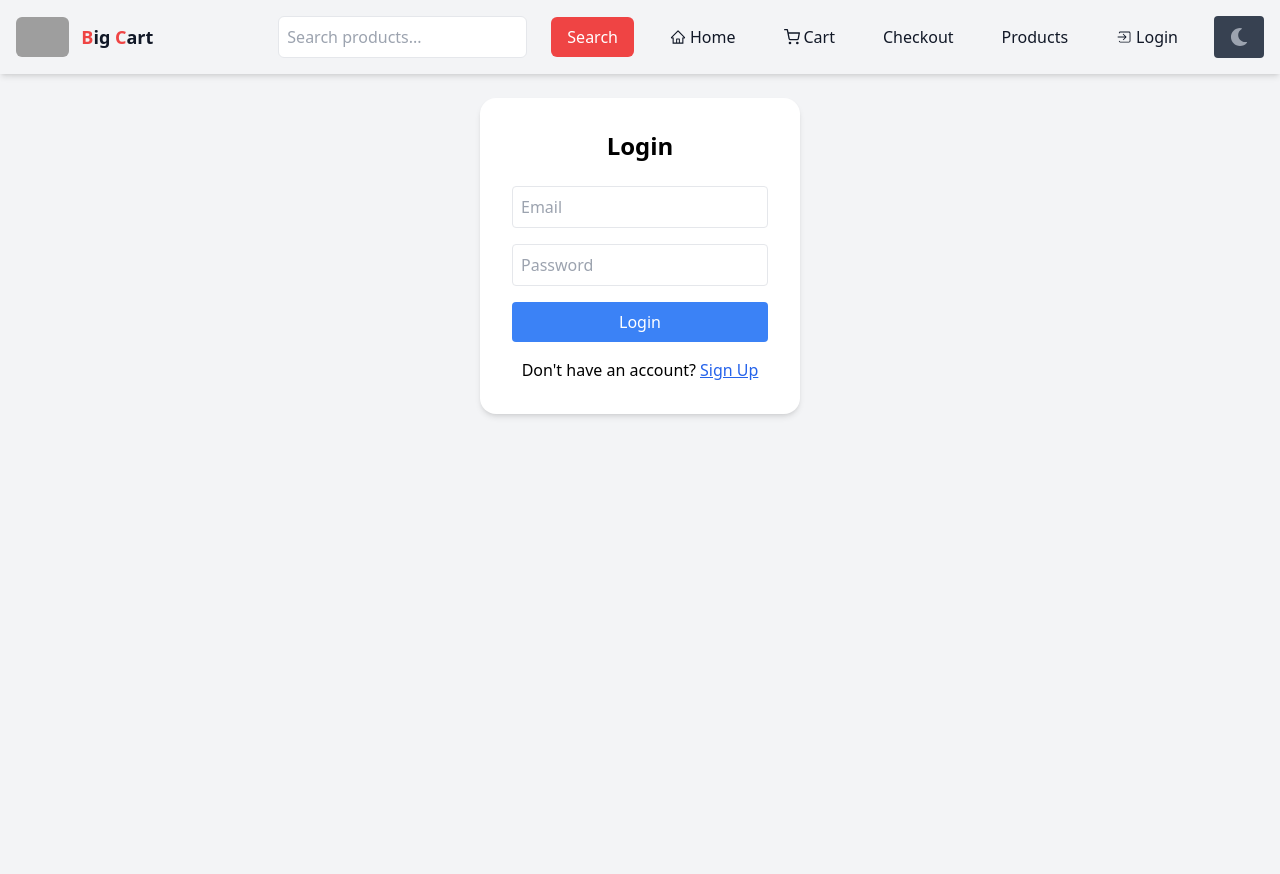
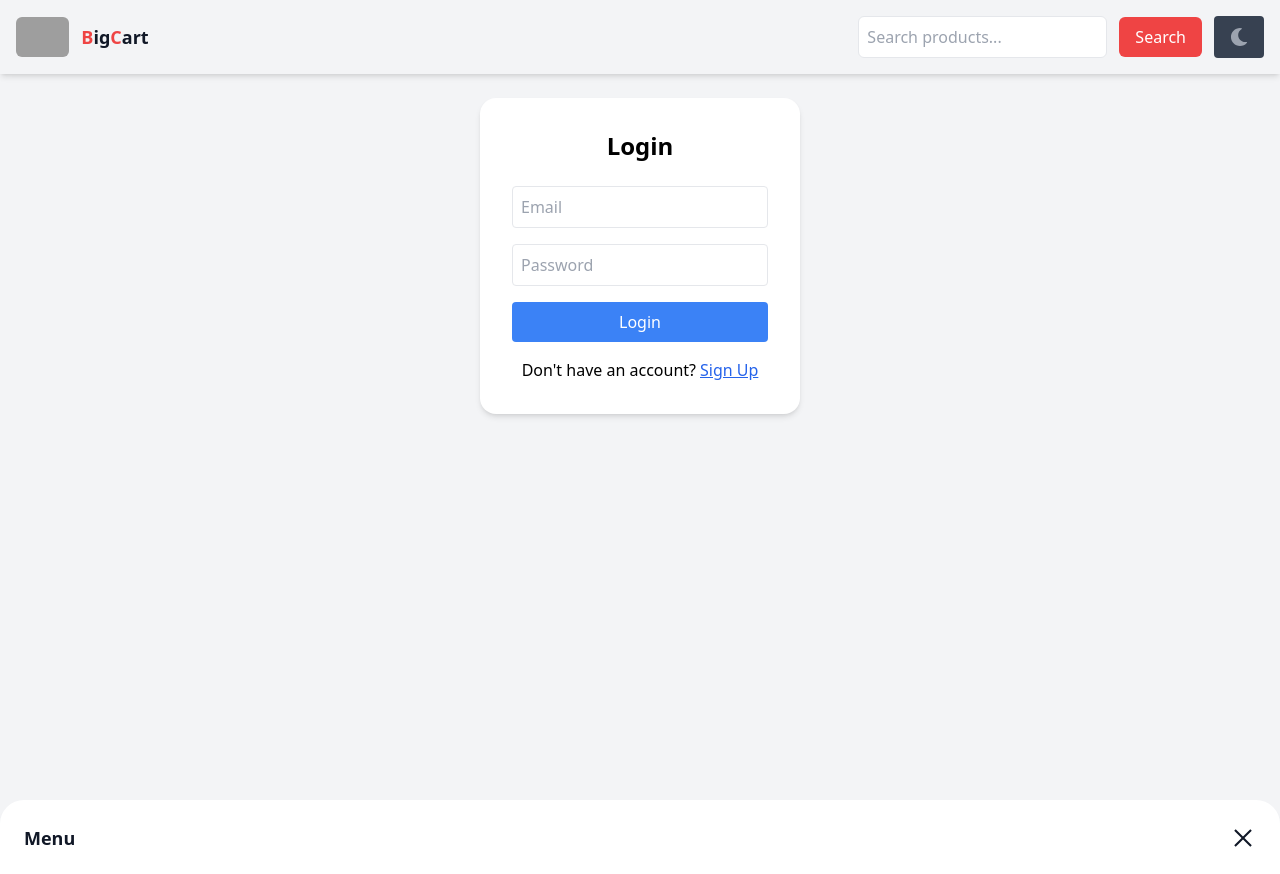
Before and after one commit to RahulChauhan101/Big-cart-ecommerce-website-, a React (Vite) app: page /auth in a window 1280 px wide. Built offline with nearby package versions, Linux system fonts and the light colour scheme; grey boxes are pictures that could not be loaded.

Commit message:
navbar change

```diff
--- a/src/Navbar/Navbar.jsx
+++ b/src/Navbar/Navbar.jsx
@@ -1,6 +1,6 @@
 import React, { useState, useEffect } from "react";
 import { Link, useNavigate } from "react-router-dom";
-import { AiOutlineHome, AiOutlineMenu, AiOutlineClose } from "react-icons/ai";
+import { AiOutlineHome, AiOutlineClose, AiOutlineMenu } from "react-icons/ai";
 import { FiShoppingCart } from "react-icons/fi";
 import { IoIosLogIn, IoIosLogOut } from "react-icons/io";
 import DarkModeToggle from "../components/DarkModeToggle";
@@ -16,25 +16,22 @@ const Navbar = ({ onSearch }) => {
   const [fullName, setFullName] = useState("");
   const [avatarUrl, setAvatarUrl] = useState("");
 
-  // Cart Items From Redux
+  // Cart total items
   const cartItems = useSelector((state) => state.cart.items);
   const cartCount = cartItems.reduce((acc, item) => acc + (item.quantity || 1), 0);
 
-  // Fetch Logged-in User + Profile
+  // Fetch user data
   useEffect(() => {
     const fetchUser = async () => {
-      const { data: sessionData } = await supabase.auth.getSession();
-      const session = sessionData?.session;
+      const session = (await supabase.auth.getSession()).data.session;
 
       if (!session) {
         setUser(null);
-        setFullName("");
-        setAvatarUrl("");
         return;
       }
 
-      const { data: userData } = await supabase.auth.getUser();
-      const loggedUser = userData?.user;
+      const { data } = await supabase.auth.getUser();
+      const loggedUser = data?.user;
       setUser(loggedUser);
 
       const { data: profile } = await supabase
@@ -48,12 +45,6 @@ const Navbar = ({ onSearch }) => {
     };
 
     fetchUser();
-
-    const { data: listener } = supabase.auth.onAuthStateChange(() => {
-      fetchUser();
-    });
-
-    return () => listener?.subscription.unsubscribe();
   }, []);
 
   const handleLogout = async () => {
@@ -61,28 +52,9 @@ const Navbar = ({ onSearch }) => {
     navigate("/auth");
   };
 
-  const UserInfo = () =>
-    user ? (
-      <Link
-        to="/profile"
-        className="flex items-center gap-3 px-4 py-2 bg-gray-200 dark:bg-gray-700 rounded-md cursor-pointer hover:bg-gray-300 dark:hover:bg-gray-600 transition"
-      >
-        <img
-          src={avatarUrl || "https://via.placeholder.com/40"}
-          alt="Profile"
-          className="w-10 h-10 rounded-full object-cover border-2 border-red-500"
-        />
-
-        <div className="flex flex-col">
-          <h2 className="text-sm font-semibold text-gray-900 dark:text-white">
-            {fullName || "User"}
-          </h2>
-          <p className="text-xs text-gray-600 dark:text-gray-300">{user.email}</p>
-        </div>
-      </Link>
-    ) : null;
-
   return (
+    <>
+      {/* NAVBAR TOP */}
       <nav className="p-4 shadow-md sticky top-0 z-50 bg-gray-100 dark:bg-gray-900">
         <div className="max-w-7xl mx-auto flex items-center justify-between">
 
@@ -91,16 +63,15 @@ const Navbar = ({ onSearch }) => {
             <img
               src="https://encrypted-tbn0.gstatic.com/images?q=tbn:ANd9GcSZj6WNrw6o1eh0Z84fAxIO0M-RMMoN1W3aeQ&s"
               className="h-10 rounded-md"
-            alt="Big Cart"
             />
             <span className="font-bold text-lg text-gray-900 dark:text-white">
-            <span className="text-red-500">B</span>ig{" "}
+              <span className="text-red-500">B</span>ig
               <span className="text-red-500">C</span>art
             </span>
           </Link>
 
-        {/* DESKTOP MENU */}
-        <div className="hidden md:flex items-center gap-6 ml-auto">
+          {/* DESKTOP ONLY */}
+          <div className="hidden md:flex items-center gap-3">
             <input
               type="text"
               value={input}
@@ -108,81 +79,130 @@ const Navbar = ({ onSearch }) => {
               placeholder="Search products..."
               className="p-2 border rounded-md bg-white dark:bg-gray-800 text-gray-900 dark:text-white"
             />
-
             <button
               onClick={() => onSearch(input)}
-            className="px-4 py-2 bg-red-500 text-white rounded-md hover:bg-red-600 transition"
+              className="px-4 py-2 bg-red-500 text-white rounded-md hover:bg-red-600"
             >
               Search
             </button>
+            <DarkModeToggle />
+          </div>
 
-          <Link
-            to="/"
-            className="flex items-center gap-1 px-3 py-2 text-gray-900 dark:text-white hover:underline"
+          {/* MOBILE MENU BUTTON */}
+          <div className="md:hidden flex items-center gap-3">
+            <DarkModeToggle />
+            <AiOutlineMenu
+              size={28}
+              className="text-gray-900 dark:text-white"
+              onClick={() => setMenuOpen(true)}
+            />
+          </div>
+        </div>
+
+        {/* STICKY MOBILE SEARCH BAR */}
+        <div className="md:hidden mt-3 sticky top-16 z-40 bg-gray-100 dark:bg-gray-900 p-3">
+          <input
+            type="text"
+            value={input}
+            onChange={(e) => setInput(e.target.value)}
+            placeholder="Search products..."
+            className="w-full p-2 border rounded-md bg-white dark:bg-gray-800 text-gray-900 dark:text-white"
+          />
+          <button
+            onClick={() => onSearch(input)}
+            className="mt-2 w-full bg-red-500 text-white py-2 rounded-md hover:bg-red-600"
           >
-            <AiOutlineHome /> Home
+            Search
+          </button>
+        </div>
+      </nav>
+
+      {/* OVERLAY */}
+      {menuOpen && (
+        <div
+          className="fixed inset-0 bg-black/40 z-50"
+          onClick={() => setMenuOpen(false)}
+        ></div>
+      )}
+
+      {/* BOTTOM SHEET MENU (Meesho Style) */}
+      <div
+        className={`fixed bottom-0 left-0 w-full bg-white dark:bg-gray-800 rounded-t-3xl shadow-xl z-50 p-6 transition-transform duration-300 ${
+          menuOpen ? "translate-y-0" : "translate-y-full"
+        }`}
+      >
+        {/* CLOSE BUTTON */}
+        <div className="flex justify-between items-center mb-4">
+          <h2 className="text-lg font-semibold text-gray-900 dark:text-white">
+            Menu
+          </h2>
+          <AiOutlineClose
+            size={26}
+            className="text-gray-900 dark:text-white cursor-pointer"
+            onClick={() => setMenuOpen(false)}
+          />
+        </div>
+
+        {/* MENU LIST */}
+        <div className="flex flex-col gap-4 text-gray-900 dark:text-white">
+
+          <Link to="/" onClick={() => setMenuOpen(false)} className="text-lg">
+            <AiOutlineHome className="inline" /> Home
           </Link>
 
-          <Link
-            to="/cart"
-            className="relative flex items-center gap-1 px-3 py-2 text-gray-900 dark:text-white hover:underline"
-          >
-            <FiShoppingCart /> Cart
-            {cartCount > 0 && (
-              <span className="absolute -top-1 -right-2 bg-red-600 text-white text-xs px-2 rounded-full">
-                {cartCount}
-              </span>
-            )}
+          <Link to="/cart" onClick={() => setMenuOpen(false)} className="text-lg">
+            <FiShoppingCart className="inline" /> Cart ({cartCount})
           </Link>
 
-          <Link
-            to="/checkout"
-            className="flex items-center gap-1 px-3 py-2 text-gray-900 dark:text-white hover:underline"
-          >
+          <Link to="/checkout" onClick={() => setMenuOpen(false)} className="text-lg">
             Checkout
           </Link>
 
-          <Link
-            to="/products"
-            className="flex items-center gap-1 px-3 py-2 text-gray-900 dark:text-white hover:underline"
-          >
+          <Link to="/products" onClick={() => setMenuOpen(false)} className="text-lg">
             Products
           </Link>
 
-          <UserInfo />
+          {/* USER PROFILE */}
+          {user && (
+            <Link
+              to="/profile"
+              onClick={() => setMenuOpen(false)}
+              className="flex items-center gap-3 mt-2 bg-gray-200 dark:bg-gray-700 p-3 rounded-xl"
+            >
+              <img
+                src={avatarUrl || "https://via.placeholder.com/40"}
+                className="w-12 h-12 rounded-full border-2 border-red-500 object-cover"
+              />
+              <div>
+                <h3 className="font-semibold">{fullName}</h3>
+                <p className="text-sm text-gray-600 dark:text-gray-300">{user.email}</p>
+              </div>
+            </Link>
+          )}
 
+          {/* LOGIN & LOGOUT */}
           {!user ? (
             <Link
               to="/auth"
-              className="flex items-center gap-1 px-3 py-2 text-gray-900 dark:text-white hover:underline"
+              className="text-lg"
+              onClick={() => setMenuOpen(false)}
             >
-              <IoIosLogIn /> Login
+              <IoIosLogIn className="inline" /> Login
             </Link>
           ) : (
             <button
-              onClick={handleLogout}
-              className="flex items-center gap-1 px-3 py-2 text-gray-900 dark:text-white hover:underline"
+              onClick={() => {
+                handleLogout();
+                setMenuOpen(false);
+              }}
+              className="text-lg text-left"
             >
-              <IoIosLogOut /> Logout
+              <IoIosLogOut className="inline" /> Logout
             </button>
           )}
-
-          <DarkModeToggle />
-        </div>
-
-        {/* MOBILE MENU TOGGLE */}
-        <div className="md:hidden flex items-center gap-3">
-          <DarkModeToggle />
-          <button onClick={() => setMenuOpen(!menuOpen)}>
-            {menuOpen ? (
-              <AiOutlineClose size={24} className="text-gray-900 dark:text-white" />
-            ) : (
-              <AiOutlineMenu size={24} className="text-gray-900 dark:text-white" />
-            )}
-          </button>
         </div>
       </div>
-    </nav>
+    </>
   );
 };
 
```
Lines whose indentation alone changed are shown as unchanged.
